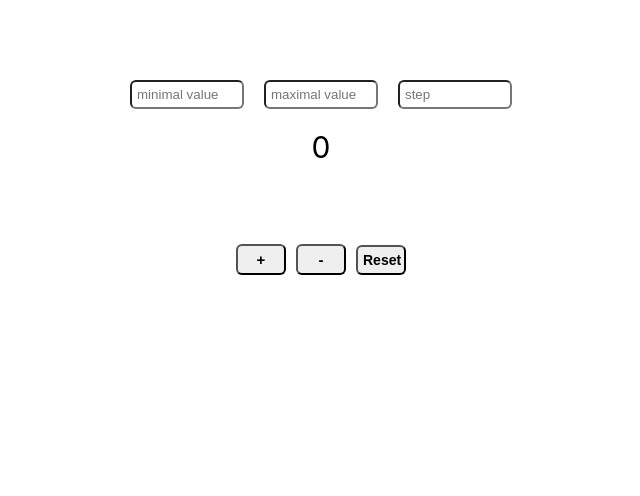
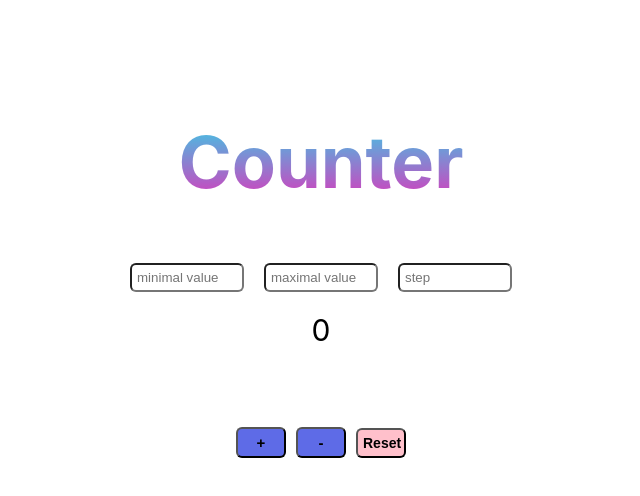
Before and after one commit to Anett98/REACT_WITH_CLASSES, a React (Create React App) app: page / in a window 1280 px wide. Shown: the top 496 px of the page, without its empty margins (319-959 px from the left). Built offline with nearby package versions, Linux system fonts and the light colour scheme.

Commit message:
styling the first task

```diff
--- a/src/Components/Task_1/Counter/index.css
+++ b/src/Components/Task_1/Counter/index.css
@@ -11,6 +11,7 @@
     width: 50px;
     font-weight: 600;
     font-size: 14px;
+    background-color: pink
 }
 .subBtn{
     padding: 5px;
@@ -19,6 +20,13 @@
     width: 50px;
     font-weight: 600;
     font-size: 15px;
+    background-color: rgb(94, 107, 231)
+}
+.title{
+    font-size: 72px;
+    background: -webkit-linear-gradient(rgb(51, 210, 231), rgb(223, 52, 186));
+    -webkit-background-clip: text;
+    -webkit-text-fill-color: transparent;
 }
 .addBtn{
     padding: 5px;
@@ -27,6 +35,7 @@
     width: 50px;
     font-weight: 600;
     font-size: 15px;
+    background-color: rgb(94, 107, 231)
 }
 .count{
     padding: 5px;
--- a/src/Components/Task_1/Counter/index.js
+++ b/src/Components/Task_1/Counter/index.js
@@ -55,6 +55,7 @@ class Counter extends Component{
         const {step,start,end} = this.state
         return (
             <div className="app">
+                <h1 className="title">Counter</h1>
             <div>
              <input type='number' className="inputs" placeholder="minimal value" onChange={this.handleStartInpChange} value={start}/>
              <input type='number' className="inputs" placeholder="maximal value" onChange={this.handleEndInpChange} value={end}/>
```
Also changed, not shown: src/Components/Task_1/Counter_Instuctions/index.js (deleted, +0 -42 lines), src/Components/Task_3/List/index.js (added).
